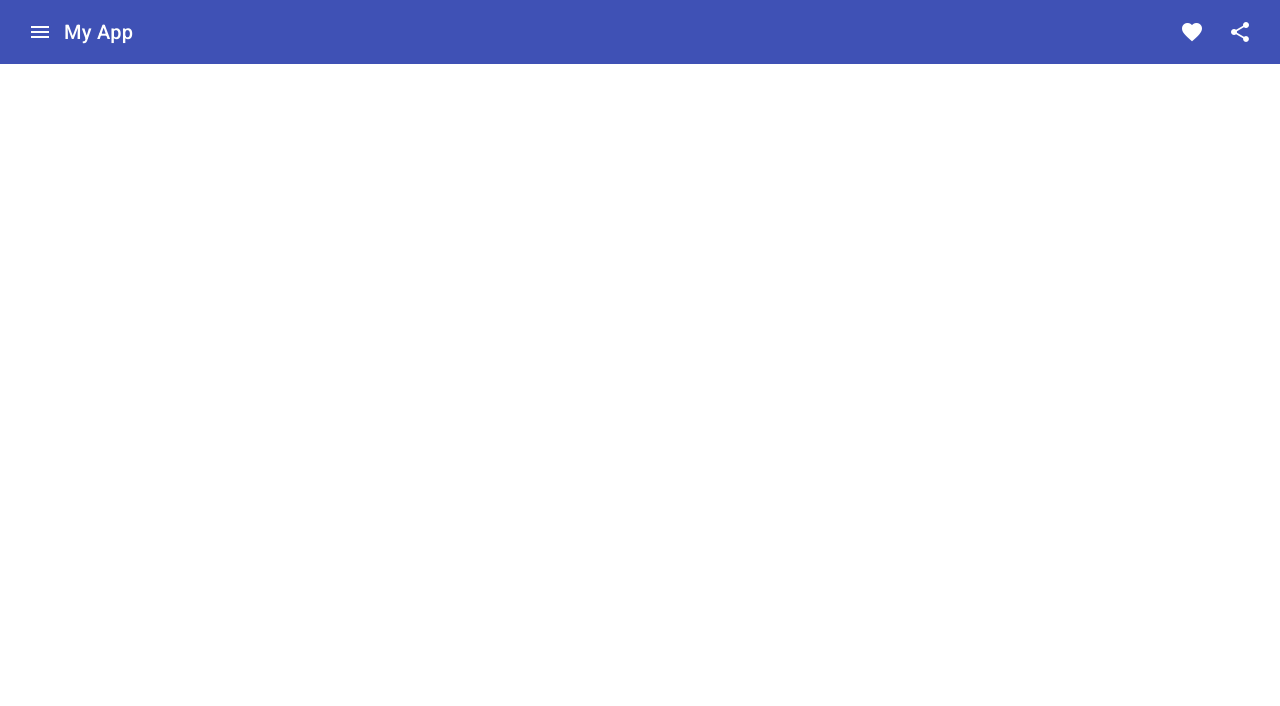
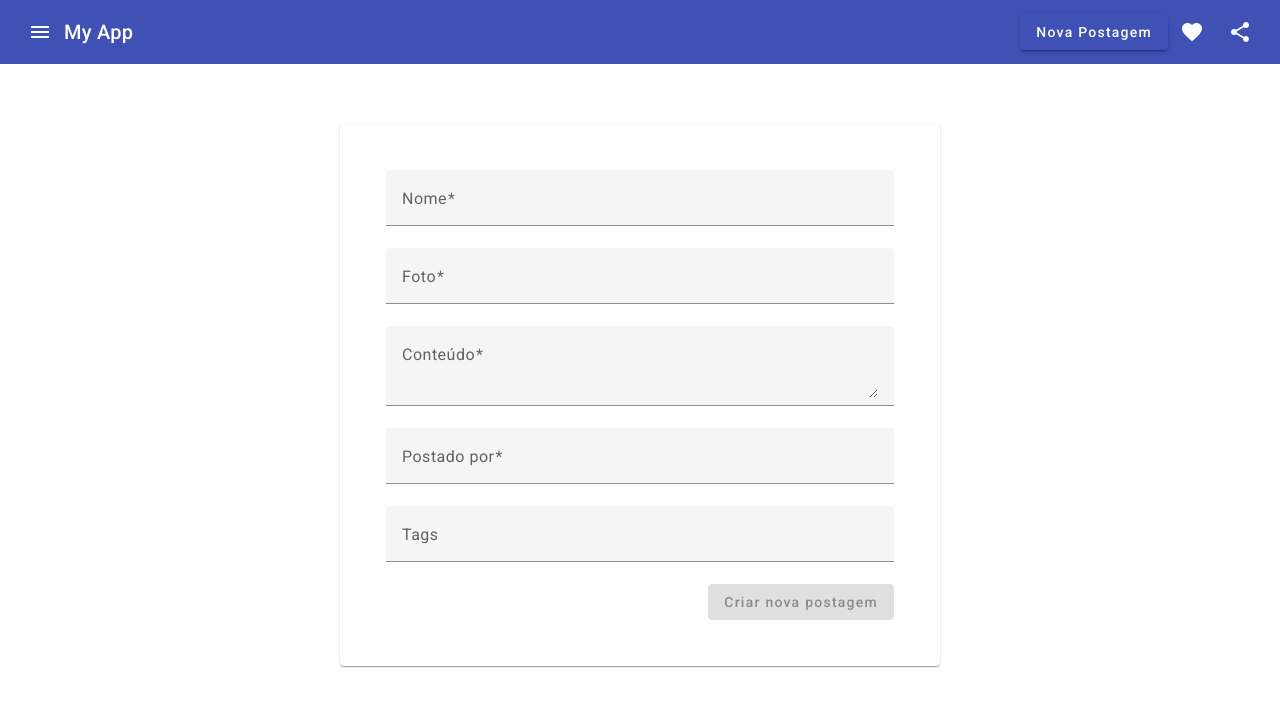
Before and after one commit to JoneilsonLima/blogWeb-front-end, an Angular app: page /create-post in a window 1280 px wide. Before the commit this address led to /. Shown: the top 706 px of the page. Built offline with nearby package versions, Linux system fonts and the light colour scheme.

Commit message:
feat: Criar página de postagem com formulário reativo

```diff
--- a/src/app/app-routing.module.ts
+++ b/src/app/app-routing.module.ts
@@ -1,7 +1,13 @@
 import { NgModule } from '@angular/core';
 import { RouterModule, Routes } from '@angular/router';
+import { CreatePostComponent } from './pages/create-post/create-post.component';
 
-const routes: Routes = [];
+const routes: Routes = [
+  {
+    path: 'create-post',
+    component: CreatePostComponent
+  }
+];
 
 @NgModule({
   imports: [RouterModule.forRoot(routes)],
--- a/src/app/app.component.html
+++ b/src/app/app.component.html
@@ -4,6 +4,8 @@
   </button>
   <span>My App</span>
   <span class="example-spacer"></span>
+
+  <button mat-raised-button color="primary" routerLink="/create-post">Nova Postagem</button>
   <button mat-icon-button class="example-icon favorite-icon" aria-label="Example icon-button with heart icon">
     <mat-icon>favorite</mat-icon>
   </button>
@@ -11,3 +13,5 @@
     <mat-icon>share</mat-icon>
   </button>
 </mat-toolbar>
+
+<router-outlet></router-outlet>
--- /dev/null
+++ b/src/app/pages/create-post/create-post.component.html
@@ -0,0 +1,57 @@
+<mat-card class="center-card">
+  <mat-card-content>
+    <form [formGroup]="formGroup">
+      <mat-form-field appearance="fill">
+        <mat-label>Nome</mat-label>
+        <input matInput formControlName="name" />
+      </mat-form-field>
+
+      <mat-form-field appearance="fill">
+        <mat-label>Foto</mat-label>
+        <input matInput formControlName="img" />
+      </mat-form-field>
+
+      <mat-form-field appearance="fill">
+        <mat-label>Conteúdo</mat-label>
+        <textarea row="5" matInput formControlName="content"></textarea>
+      </mat-form-field>
+
+      <mat-form-field appearance="fill">
+        <mat-label>Postado por</mat-label>
+        <input matInput formControlName="postedBy" />
+      </mat-form-field>
+
+      <mat-form-field appearance="fill">
+        <mat-label>Tags</mat-label>
+        <mat-chip-grid #chipGrid aria-label="Pressione enter para adicionar tag">
+          @for (tag of tags; track $index) {
+            <mat-chip-row
+              (removed)="remove(tag)"
+              [editable]="true"
+              (edited)="edit(tag, $event)"
+              [aria-description]="'pressione enter para editar ' + tag">
+              {{tag}}
+              <button matChipRemove [attr.aria-label]="'remover ' + tag">
+                <mat-icon>cancel</mat-icon>
+              </button>
+            </mat-chip-row>
+          }
+          <input placeholder="Nova Tag..."
+                 [matChipInputFor]="chipGrid"
+                 [matChipInputSeparatorKeyCodes]="separatorKeysCodes"
+                 [matChipInputAddOnBlur]="true"
+                 (matChipInputTokenEnd)="add($event)"/>
+        </mat-chip-grid>
+      </mat-form-field>
+
+      <button
+        [disabled]="!formGroup.valid"
+        mat-raised-button
+        color="primary"
+        style="float: right"
+      >
+        Criar nova postagem
+      </button>
+    </form>
+  </mat-card-content>
+</mat-card>
--- /dev/null
+++ b/src/app/pages/create-post/create-post.component.scss
@@ -0,0 +1,9 @@
+.center-card {
+  max-width: 600px;
+  margin: 60px auto;
+  padding: 30px;
+}
+
+mat-form-field {
+  width: 100%;
+}
--- /dev/null
+++ b/src/app/pages/create-post/create-post.component.ts
@@ -0,0 +1,59 @@
+import { Component, OnInit } from '@angular/core';
+import { FormBuilder, FormGroup, Validators } from '@angular/forms';
+import { MatChipEditedEvent, MatChipInputEvent } from '@angular/material/chips';
+import { MatSnackBar } from '@angular/material/snack-bar';
+import { Router } from '@angular/router';
+import { COMMA, ENTER } from '@angular/cdk/keycodes';
+
+@Component({
+  selector: 'app-create-post',
+  templateUrl: './create-post.component.html',
+  styleUrl: './create-post.component.scss',
+})
+export class CreatePostComponent implements OnInit {
+
+  readonly separatorKeysCodes = [ENTER, COMMA] as const;
+  public formGroup!: FormGroup;
+  public tags: string[] = [];
+
+  constructor(
+    private formBuilder: FormBuilder,
+    private router: Router,
+    private snackBar: MatSnackBar
+  ) {}
+
+  ngOnInit(): void {
+    this.buildForm();
+  }
+
+  private buildForm(): void {
+    this.formGroup = this.formBuilder.group({
+      name: [null, [Validators.required]],
+      content: [null, [Validators.required, Validators.maxLength(5000)]],
+      img: [null, [Validators.required]],
+      postedBy: [null, [Validators.required]]
+    });
+  }
+
+  add(event: MatChipInputEvent): void {
+    const value = (event.value || '').trim();
+
+    if (value) {
+      this.tags.push(value);
+    }
+
+    event.chipInput!.clear()
+  }
+
+  remove(tag: string): void {
+    const index = this.tags.indexOf(tag);
+
+    if (index >= 0) {
+      this.tags.splice(index, 1);
+    }
+  }
+
+  edit(tag: string, event: MatChipEditedEvent) {
+
+  }
+}
```
Also changed, not shown: src/app/angular-material/angular-material.module.ts (+11 -1 lines), src/app/app.module.ts (+6 -2 lines), 1 other file (tests, documents, lock files or other folders).
